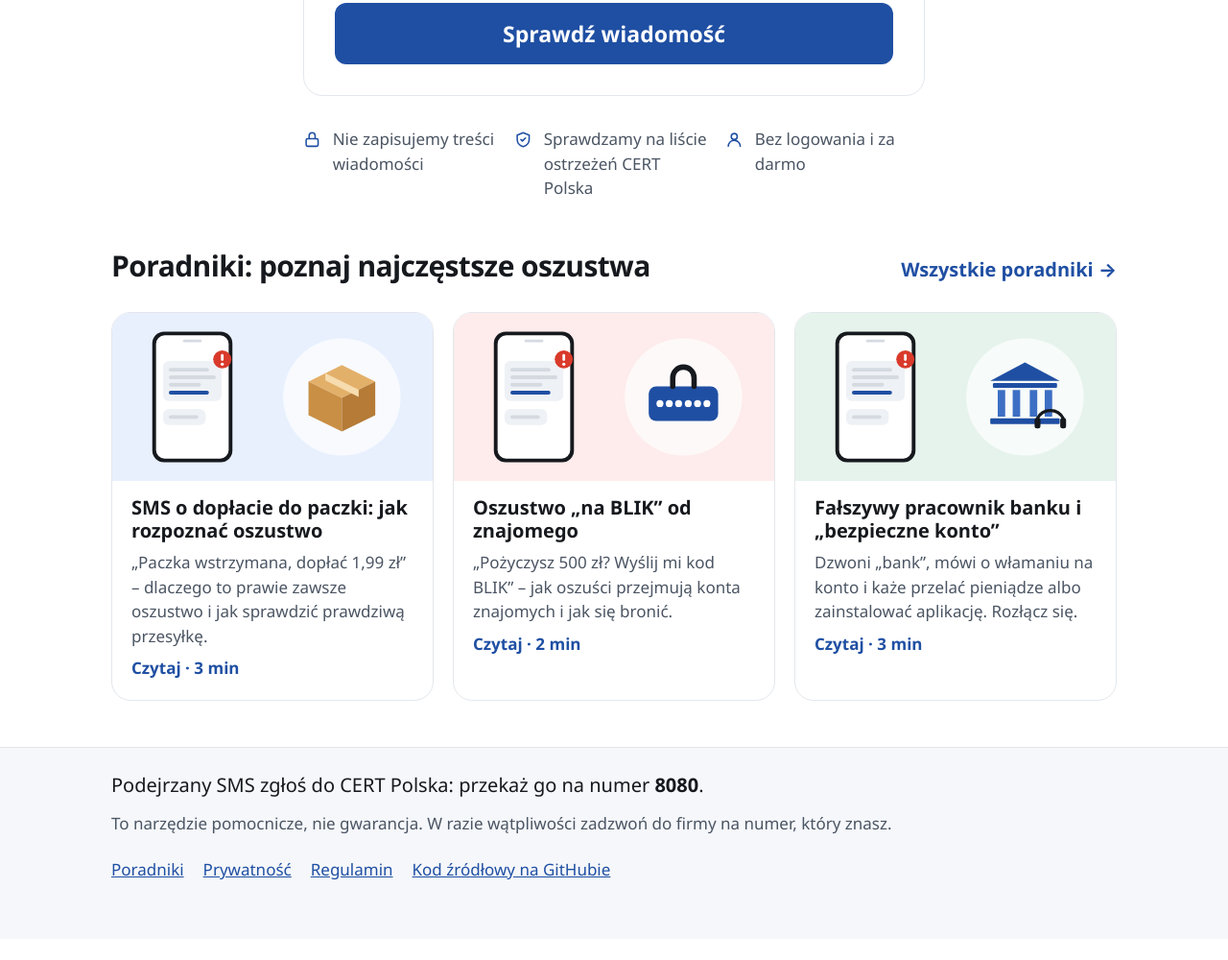
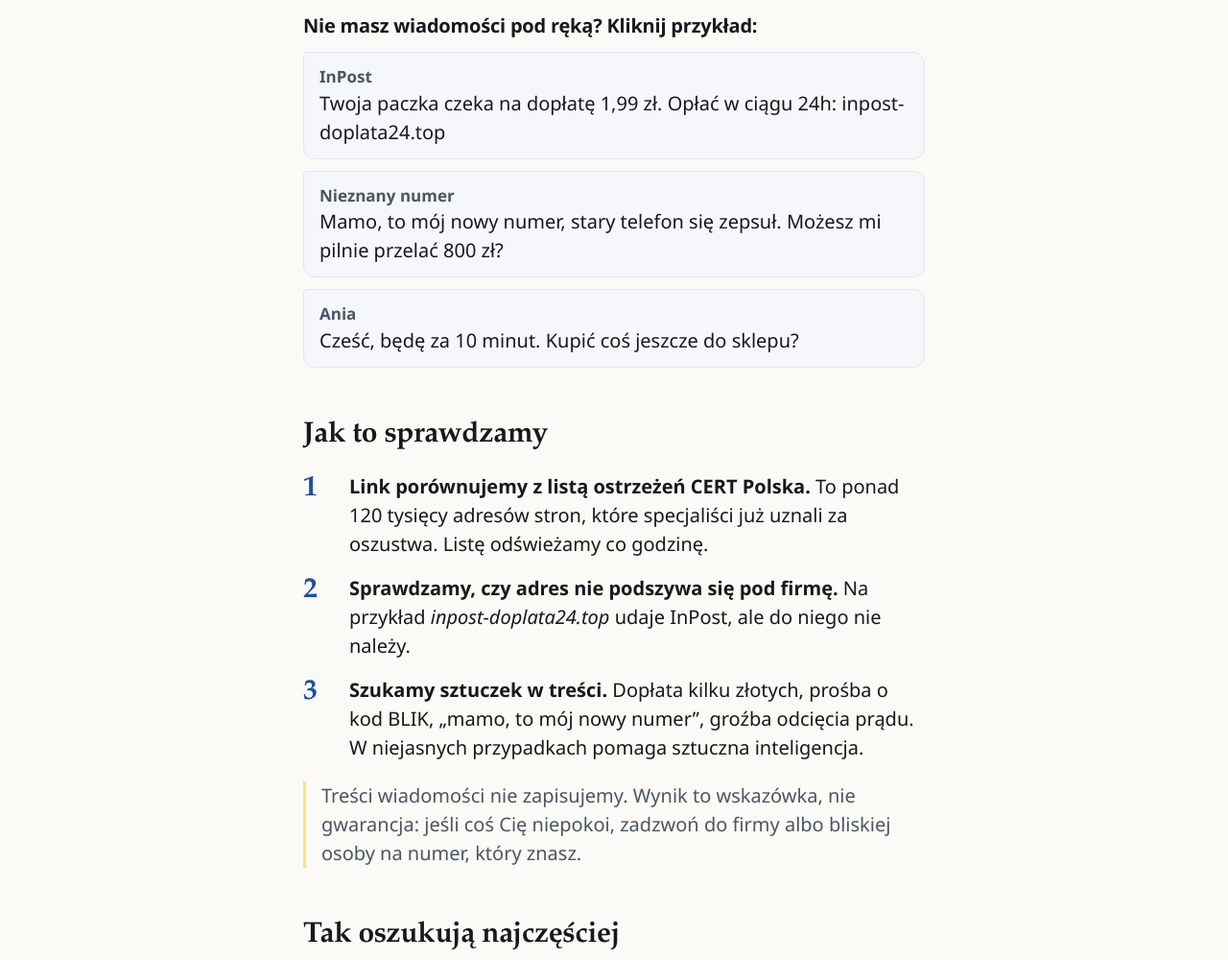
Before and after one commit to Dablesss/czy-to-oszustwo, a plain HTML site: page static/index.html in a window 1280 px wide. Shown: the part 693-1693 px from the top of the page at 96% size. Before the commit the page ends 1671 px from the top, so only its background shows below. Drawn offline with Linux system fonts and the light colour scheme.

Commit message:
Strona główna w ludzkim stylu: przykłady do kliknięcia, jak to sprawdzamy
Strona wyglądała jak szablon: pigułka z hasłami, pasek ikon, siatka
identycznych kart. Teraz:
- szeryfowe nagłówki (systemowe czcionki, bez pobierania), ciepłe tło,
  mniejsze zaokrąglenia
- tytuł „Dostałeś dziwnego SMS-a?” z jednym słowem zakreślonym markerem
- pod polem 3 przykładowe SMS-y w formie dymków: kliknięcie wkleja
  wiadomość i od razu ją sprawdza (app.js, atrybut data-example, CSP bez zmian)
- „Jak to sprawdzamy”: trzy kroki z konkretami (lista CERT, podróbki
  marek, sztuczki w treści) zamiast haseł
- poradniki jako numerowana lista (5 najczęstszych) zamiast kart
- krótka notka o projekcie open source z linkiem do zgłaszania oszustw
- cache SW v10 -> v11

Co-Authored-By: Claude Opus 5.5 <noreply@anthropic.com>

```diff
--- a/static/index.html
+++ b/static/index.html
@@ -76,9 +76,9 @@
   <main id="tresc">
    <div class="wrap">
     <section class="hero">
-      <p class="eyebrow">Bezpłatnie · bez logowania · nic nie zapisujemy</p>
-      <h1>Sprawdź podejrzany SMS albo link</h1>
-      <p class="lead">Wklej wiadomość, a w kilka sekund powiemy, czy wygląda na oszustwo i co zrobić dalej.</p>
+      <h1>Dostałeś <span class="hl">dziwnego</span> SMS-a?</h1>
+      <p class="lead">Wklej go poniżej. Sprawdzimy link i treść, zanim w cokolwiek klikniesz.
+        Za darmo, bez zakładania konta.</p>
     </section>
 
     <form id="check-form" class="panel" novalidate>
@@ -101,6 +101,20 @@
         <span id="check-label">Sprawdź wiadomość</span>
       </button>
     </form>
+
+    <!-- Przykłady do kliknięcia: wklejają wiadomość i od razu ją sprawdzają (app.js, data-example).
+         Domeny są zmyślone. -->
+    <section class="examples" aria-labelledby="przyklady-tytul">
+      <h2 id="przyklady-tytul" class="examples-title">Nie masz wiadomości pod ręką? Kliknij przykład:</h2>
+      <ul class="examples-list">
+        <li><button type="button" class="example-btn" data-example="InPost: Twoja paczka czeka na dopłatę 1,99 zł. Opłać w ciągu 24h: inpost-doplata24.top">
+          <span class="example-from">InPost</span>Twoja paczka czeka na dopłatę 1,99 zł. Opłać w ciągu 24h: inpost-doplata24.top</button></li>
+        <li><button type="button" class="example-btn" data-example="Mamo, to mój nowy numer, stary telefon się zepsuł. Możesz mi pilnie przelać 800 zł? Oddam jutro">
+          <span class="example-from">Nieznany numer</span>Mamo, to mój nowy numer, stary telefon się zepsuł. Możesz mi pilnie przelać 800 zł?</button></li>
+        <li><button type="button" class="example-btn" data-example="Cześć, będę za 10 minut. Kupić coś jeszcze do sklepu?">
+          <span class="example-from">Ania</span>Cześć, będę za 10 minut. Kupić coś jeszcze do sklepu?</button></li>
+      </ul>
+    </section>
 
     <!-- Niewidoczny komunikat dla czytnika ekranu: "Sprawdzam…", "Wynik gotowy". -->
     <p id="status" class="visually-hidden" role="status" aria-live="polite"></p>
@@ -134,11 +148,20 @@
       <button type="button" id="again-btn" class="btn btn--secondary btn--full">Sprawdź inną wiadomość</button>
     </section>
 
-    <ul class="trust">
-      <li><svg class="icon" aria-hidden="true"><use href="#i-lock"/></svg>Nie zapisujemy treści wiadomości</li>
-      <li><svg class="icon" aria-hidden="true"><use href="#i-list"/></svg>Sprawdzamy na liście ostrzeżeń CERT Polska</li>
-      <li><svg class="icon" aria-hidden="true"><use href="#i-user"/></svg>Bez logowania i za darmo</li>
-    </ul>
+    <section class="how" id="jak-to-dziala" aria-labelledby="jak-tytul">
+      <h2 id="jak-tytul">Jak to sprawdzamy</h2>
+      <ol class="how-list">
+        <li><strong>Link porównujemy z listą ostrzeżeń CERT Polska.</strong>
+          To ponad 120 tysięcy adresów stron, które specjaliści już uznali za oszustwa. Listę odświeżamy co godzinę.</li>
+        <li><strong>Sprawdzamy, czy adres nie podszywa się pod firmę.</strong>
+          Na przykład <i>inpost-doplata24.top</i> udaje InPost, ale do niego nie należy.</li>
+        <li><strong>Szukamy sztuczek w treści.</strong>
+          Dopłata kilku złotych, prośba o kod BLIK, „mamo, to mój nowy numer”, groźba odcięcia prądu.
+          W niejasnych przypadkach pomaga sztuczna inteligencja.</li>
+      </ol>
+      <p class="how-note">Treści wiadomości nie zapisujemy. Wynik to wskazówka, nie gwarancja:
+        jeśli coś Cię niepokoi, zadzwoń do firmy albo bliskiej osoby na numer, który znasz.</p>
+    </section>
 
     <!-- Wskazówka tylko dla iPhone'a/iPada w Safari (pokazuje ją app.js) -->
     <aside id="ios-hint" class="hint" hidden>
@@ -155,44 +178,29 @@
     </aside>
    </div>
 
-    <section class="wrap wrap--wide section" aria-labelledby="poradniki-tytul">
-      <div class="section-head">
-        <h2 id="poradniki-tytul">Poradniki: poznaj najczęstsze oszustwa</h2>
-        <a class="link-arrow" href="/artykuly/">Wszystkie poradniki <span aria-hidden="true">&nbsp;→</span></a>
-      </div>
-      <ul class="card-grid">
-        <li>
-          <a class="card" href="/artykuly/sms-doplata-do-paczki.html">
-            <img src="/img/artykuly/sms-doplata-do-paczki.svg" alt="Telefon z podejrzanym SMS-em o dopłacie do paczki i karton przesyłki" width="1200" height="630" loading="lazy" decoding="async">
-            <span class="card-body">
-              <span class="card-title">SMS o dopłacie do paczki: jak rozpoznać oszustwo</span>
-              <span class="card-desc">„Paczka wstrzymana, dopłać 1,99 zł” – dlaczego to prawie zawsze oszustwo i jak sprawdzić prawdziwą przesyłkę.</span>
-              <span class="card-meta">Czytaj · 3 min</span>
-            </span>
-          </a>
-        </li>
-        <li>
-          <a class="card" href="/artykuly/oszustwo-na-blik-od-znajomego.html">
-            <img src="/img/artykuly/oszustwo-na-blik-od-znajomego.svg" alt="Telefon z prośbą o kod BLIK od znajomego i kod zabezpieczony kłódką" width="1200" height="630" loading="lazy" decoding="async">
-            <span class="card-body">
-              <span class="card-title">Oszustwo „na BLIK” od znajomego</span>
-              <span class="card-desc">„Pożyczysz 500 zł? Wyślij mi kod BLIK” – jak oszuści przejmują konta znajomych i jak się bronić.</span>
-              <span class="card-meta">Czytaj · 2 min</span>
-            </span>
-          </a>
-        </li>
-        <li>
-          <a class="card" href="/artykuly/falszywy-pracownik-banku.html">
-            <img src="/img/artykuly/falszywy-pracownik-banku.svg" alt="Telefon z ostrzeżeniem i budynek banku ze słuchawką: fałszywy pracownik banku" width="1200" height="630" loading="lazy" decoding="async">
-            <span class="card-body">
-              <span class="card-title">Fałszywy pracownik banku i „bezpieczne konto”</span>
-              <span class="card-desc">Dzwoni „bank”, mówi o włamaniu na konto i każe przelać pieniądze albo zainstalować aplikację. Rozłącz się.</span>
-              <span class="card-meta">Czytaj · 3 min</span>
-            </span>
-          </a>
-        </li>
-      </ul>
+    <section class="wrap section guides" aria-labelledby="poradniki-tytul">
+      <h2 id="poradniki-tytul">Tak oszukują najczęściej</h2>
+      <ol class="guide-list">
+        <li><a href="/artykuly/sms-doplata-do-paczki.html">SMS o dopłacie do paczki</a>
+          <span>„Paczka wstrzymana, dopłać 1,99 zł”. Chodzi o dane karty, nie o kwotę.</span></li>
+        <li><a href="/artykuly/oszustwo-na-blik-od-znajomego.html">Prośba o kod BLIK od znajomego</a>
+          <span>Ktoś przejął konto znajomego i pisze w jego imieniu.</span></li>
+        <li><a href="/artykuly/mamo-to-moj-nowy-numer.html">„Mamo, to mój nowy numer”</a>
+          <span>Wiadomość niby od dziecka, a potem pilna prośba o przelew.</span></li>
+        <li><a href="/artykuly/falszywy-pracownik-banku.html">Telefon od „pracownika banku”</a>
+          <span>„Bezpieczne konto” i instalacja aplikacji. Prawdziwy bank tak nie robi.</span></li>
+        <li><a href="/artykuly/olx-vinted-odbierz-platnosc.html">OLX i Vinted: „odbierz płatność”</a>
+          <span>Fałszywy kupujący przysyła link, który kradnie dane karty.</span></li>
+      </ol>
+      <p><a class="link-arrow" href="/artykuly/">Wszystkie poradniki (8) <span aria-hidden="true">&nbsp;→</span></a></p>
     </section>
+
+    <aside class="wrap author-note" aria-label="O projekcie">
+      <p>Stronę rozwija student informatyki jako projekt open source. Kod jest
+        <a href="https://github.com/Dablesss/czy-to-oszustwo">publiczny na GitHubie</a>,
+        więc każdy może sprawdzić, co dokładnie dzieje się z wklejoną wiadomością.
+        Masz oszustwo, którego nie rozpoznaliśmy? <a href="https://github.com/Dablesss/czy-to-oszustwo/issues">Napisz nam o nim</a>.</p>
+    </aside>
   </main>
 
   <footer class="site-footer">
--- a/static/style.css
+++ b/static/style.css
@@ -4,7 +4,7 @@
    Kolory, odstępy, rozmiary czcionek i czasy animacji są TYLKO w zmiennych niżej. */
 :root {
   /* --- Kolory --- */
-  --bg: #ffffff;           /* tło strony */
+  --bg: #fbfaf7;           /* tło strony: bardzo jasny, ciepły papier */
   --surface: #ffffff;      /* karty i pola */
   --surface-2: #f5f7fa;    /* delikatnie wyróżnione sekcje i tło kart */
   --text: #16191d;
@@ -48,8 +48,8 @@
   --leading-tight: 1.2;
 
   /* --- Kształt i głębia --- */
-  --radius: 20px;
-  --radius-sm: 12px;
+  --radius: 12px;
+  --radius-sm: 8px;
   --radius-pill: 999px;
   --shadow: 0 1px 2px rgb(16 24 40 / 0.04), 0 12px 32px rgb(16 24 40 / 0.06);
 
@@ -63,13 +63,15 @@
   --icon-sm: 1.1em;
   --icon-lg: 44px;
   --content-width: 680px;
+  --font-serif: "Iowan Old Style", "Palatino Linotype", Palatino, Georgia, "Times New Roman", serif; /* nagłówki */
+  --highlight: #ffe27a;   /* "zakreślacz" pod ważnym słowem */
   --wide-width: 1080px;   /* nagłówek, stopka, siatka kart */
 }
 
 @media (prefers-color-scheme: dark) {
   :root {
     --bg: #0d0f12; --surface: #15181d; --surface-2: #1a1e24; --text: #eef0f3; --muted: #b4bcc8;
-    --line: #2a3038; --field-border: #8a94a3;
+    --line: #2a3038; --field-border: #8a94a3; --highlight: #6b5600;
     /* Jasnoniebieski przycisk z ciemnym tekstem (9.9:1) */
     --primary: #9cc0ff; --primary-hover: #c2d8ff; --primary-active: #dbe8ff;
     --on-primary: #0b1626; --primary-soft: #1c2a42; --focus: #c2d8ff;
@@ -137,7 +139,7 @@ a:hover { text-decoration-thickness: 3px; }
   min-height: var(--tap-min);
   padding: 0 var(--space-4);
   border: 1px solid transparent;
-  border-radius: var(--radius-pill);
+  border-radius: var(--radius-sm);
   background: var(--primary-soft);
   color: var(--primary);
   font-size: var(--text-sm);
@@ -203,7 +205,10 @@ h1 {
   text-wrap: balance; /* równe linie zamiast jednego słowa w ostatniej */
 }
 .lead { color: var(--muted); margin: 0; max-width: 34em; }
-h1 { font-weight: var(--weight-heavy); letter-spacing: -0.03em; }
+/* Nagłówki szeryfowe, jak w gazecie: odróżniają stronę od typowych szablonów */
+h1, h2 { font-family: var(--font-serif); font-weight: var(--weight-bold); letter-spacing: -0.01em; }
+/* Słowo "zakreślone markerem": żółty pasek w dolnej części liter */
+.hl { background: linear-gradient(transparent 58%, var(--highlight) 58%, var(--highlight) 92%, transparent 92%); padding: 0 0.08em; }
 /* Mała etykieta nad tytułem, np. "Bezpłatnie · bez logowania" */
 .eyebrow {
   display: inline-flex;
@@ -665,3 +670,47 @@ a.btn--primary:visited { color: var(--on-primary); }
   .steps li::before { background: CanvasText; }
   .verdict-head { border-bottom: 2px solid CanvasText; }
 }
+
+/* ===== Strona główna: przykłady, "jak to sprawdzamy", poradniki, notka ===== */
+.examples { margin-top: var(--space-6); }
+.examples-title { font-family: inherit; font-size: var(--text-base); font-weight: var(--weight-bold); margin: 0 0 var(--space-3); }
+.examples-list { list-style: none; margin: 0; padding: 0; display: grid; gap: var(--space-3); }
+/* Przykład wygląda jak dymek SMS-a: szare tło, ostry róg po lewej u góry */
+.example-btn {
+  display: block;
+  width: 100%;
+  min-height: var(--tap-min);
+  padding: var(--space-3) var(--space-4);
+  border: 1px solid var(--line);
+  border-radius: 4px var(--radius) var(--radius) var(--radius);
+  background: var(--surface-2);
+  color: var(--text);
+  font: inherit;
+  text-align: left;
+  cursor: pointer;
+}
+.example-btn:hover { border-color: var(--primary); }
+.example-from { display: block; font-size: var(--text-sm); font-weight: var(--weight-bold); color: var(--muted); }
+
+.how { margin-top: var(--space-8); }
+.how h2, .guides h2 { font-size: var(--text-lg); margin: 0 0 var(--space-4); }
+.how-list { margin: 0; padding: 0; list-style: none; counter-reset: krok; }
+.how-list li { counter-increment: krok; position: relative; padding-left: 2.4em; margin-bottom: var(--space-4); }
+/* Duża szeryfowa cyfra zamiast kropki */
+.how-list li::before {
+  content: counter(krok);
+  position: absolute; left: 0; top: -0.15em;
+  font-family: var(--font-serif); font-size: var(--text-lg); font-weight: var(--weight-bold); color: var(--primary);
+}
+.how-note { color: var(--muted); border-left: 3px solid var(--highlight); padding-left: var(--space-4); }
+
+.guides { max-width: var(--content-width); }
+.guide-list { margin: 0 0 var(--space-4); padding: 0; list-style: none; counter-reset: rad; border-top: 1px solid var(--line); }
+.guide-list li { counter-increment: rad; display: grid; grid-template-columns: 2.4em 1fr; padding: var(--space-3) 0; border-bottom: 1px solid var(--line); }
+.guide-list li::before { content: counter(rad, decimal-leading-zero); grid-row: span 2; font-family: var(--font-serif); color: var(--muted); padding-top: 0.1em; }
+.guide-list a { font-weight: var(--weight-bold); display: inline-flex; align-items: center; min-height: var(--tap-min); }
+.guide-list a:visited { color: var(--primary); }
+.guide-list span { color: var(--muted); font-size: var(--text-sm); }
+
+.author-note { margin-top: var(--space-8); }
+.author-note p { margin: 0; padding: var(--space-4) 0; border-top: 1px solid var(--line); color: var(--muted); font-size: var(--text-sm); }
--- a/static/sw.js
+++ b/static/sw.js
@@ -3,7 +3,7 @@
 
 // Zmień numer przy każdej zmianie w static/, żeby telefony pobrały nową wersję.
 // Poradników (static/artykuly/) celowo NIE ma w SHELL: nie zapychamy pamięci telefonu.
-const CACHE = "czy-to-oszustwo-v10";
+const CACHE = "czy-to-oszustwo-v11";
 const SHELL = ["/", "/style.css", "/app.js", "/manifest.json", "/icons/icon.svg",
                "/prywatnosc.html", "/regulamin.html"];
 
```
Also changed, not shown: static/app.js (+11 -0 lines).
